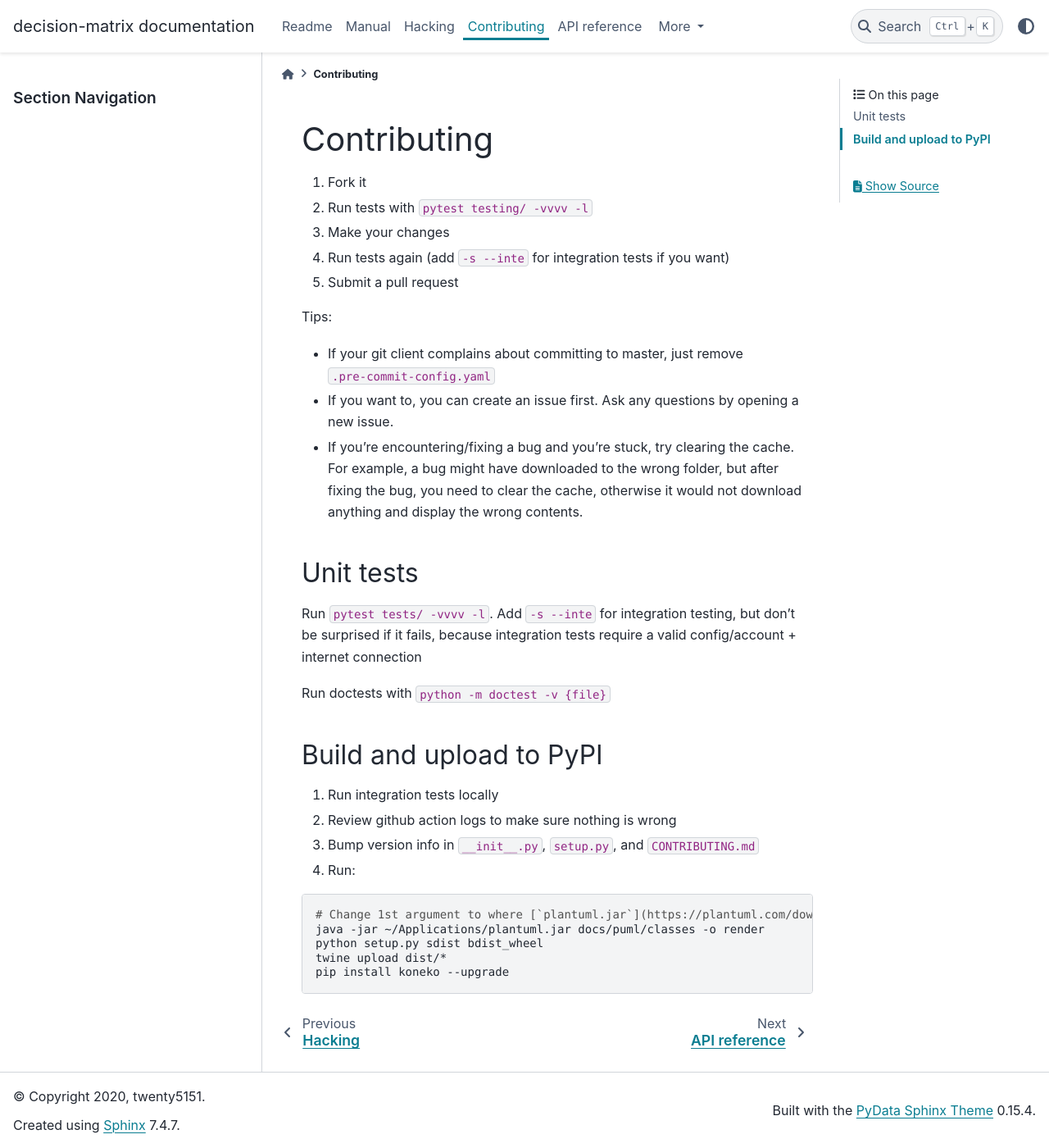
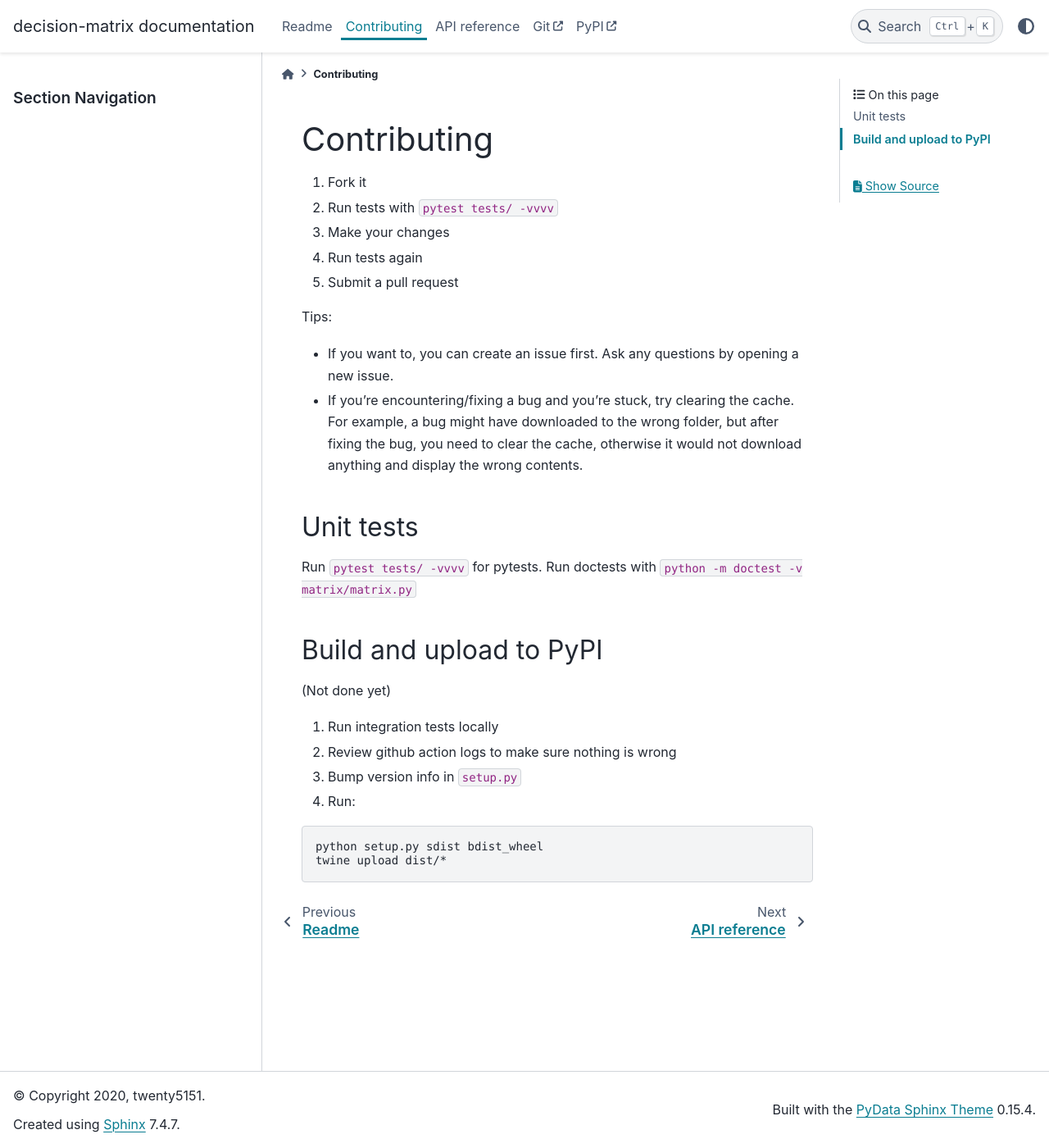
Before and after one commit to akazukin5151/decision-matrix-py, a Sphinx documentation site: the page built from docs/pages/CONTRIBUTING.rst, in a window 1280 px wide and 1400 px high. Shown: the whole window at 82% size. Built offline with Sphinx 7.4.7 and the PyData theme 0.15.4, drawn with Linux system fonts in a browser that asks for light colours; pages that are not in the unit, such as notebooks, are missing from menus.

Commit message:
Add introduction docs

```diff
--- a/docs/pages/CONTRIBUTING.rst
+++ b/docs/pages/CONTRIBUTING.rst
@@ -5,38 +5,34 @@
 
 
 #. Fork it
-#. Run tests with ``pytest testing/ -vvvv -l``
+#. Run tests with ``pytest tests/ -vvvv``
 #. Make your changes
-#. Run tests again (add ``-s --inte`` for integration tests if you want)
+#. Run tests again
 #. Submit a pull request
 
 Tips:
 
 
-* If your git client complains about committing to master, just remove ``.pre-commit-config.yaml``
 * If you want to, you can create an issue first. Ask any questions by opening a new issue.
 * If you're encountering/fixing a bug and you're stuck, try clearing the cache. For example, a bug might have downloaded to the wrong folder, but after fixing the bug, you need to clear the cache, otherwise it would not download anything and display the wrong contents.
 
 Unit tests
 ----------
 
-Run ``pytest tests/ -vvvv -l``. Add ``-s --inte`` for integration testing, but don't be surprised if it fails, because integration tests require a valid config/account + internet connection
+Run ``pytest tests/ -vvvv`` for pytests. Run doctests with ``python -m doctest -v matrix/matrix.py``
 
-Run doctests with ``python -m doctest -v {file}``
 
 Build and upload to PyPI
 ------------------------
 
+(Not done yet)
 
 #. Run integration tests locally
 #. Review github action logs to make sure nothing is wrong
-#. Bump version info in ``__init__.py``\ , ``setup.py``\ , and ``CONTRIBUTING.md``
+#. Bump version info in ``setup.py``\
 #. Run:
 
 .. code-block:: sh
 
-   # Change 1st argument to where [`plantuml.jar`](https://plantuml.com/download) is stored
-   java -jar ~/Applications/plantuml.jar docs/puml/classes -o render
    python setup.py sdist bdist_wheel
    twine upload dist/*
-   pip install koneko --upgrade
--- a/docs/pages/HACKING.rst
+++ /dev/null
@@ -1,4 +0,0 @@
-.. _hacking:
-
-Hacking
-=======
--- a/docs/pages/MANUAL.rst
+++ /dev/null
@@ -1,4 +0,0 @@
-.. _manual:
-
-Manual
-======
```
Also changed, not shown: README.md (+134 -0 lines), docs/pages/README.rst (+18 -0 lines), 1 other file.
